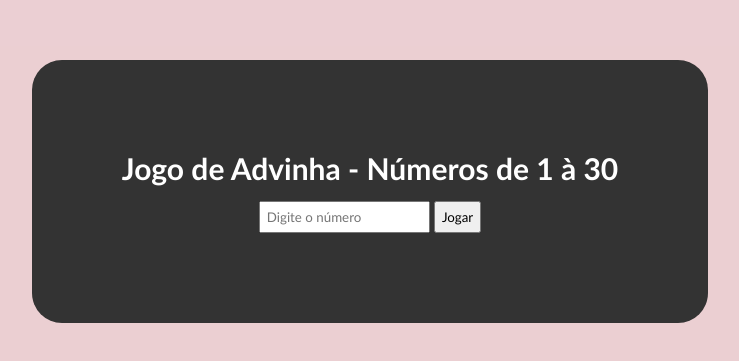
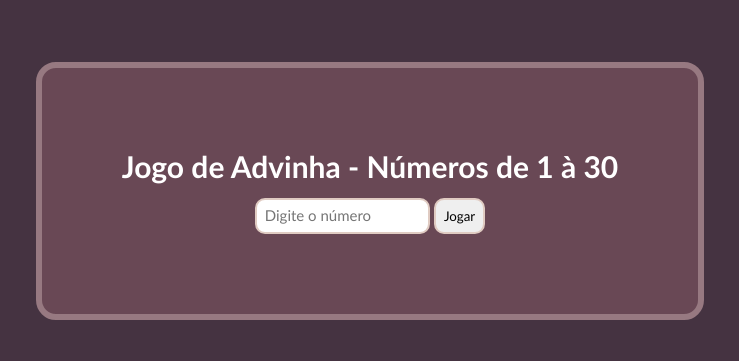
Before and after one commit to jhonyalife/jhonyalife-advinha, a plain HTML site: page index.html in a window 1280 px wide. Shown: the part 209-570 px from the top of the page, without its empty margins (270-1009 px from the left). Drawn offline with Linux system fonts and the light colour scheme.

Commit message:
Update style.css

```diff
--- a/style.css/style.css
+++ b/style.css/style.css
@@ -5,35 +5,49 @@
     font-family: 'Gill Sans', 'Gill Sans MT', Calibri, 'Trebuchet MS', sans-serif;
 }
 
-main{
+.color1 {color: #453341;}
+.color2 {color: #694855;}
+.color3 {color: #977981;}
+.color4 {color: #caa8ab;}
+.color5 {color: #e0cbc2;}
 
+
+main,body{
     width: 100vw;
     height: 100vh;
-    background: #9123;
+    background: #453341;
     display: flex;
     justify-content: center;
     align-items: center;
 
+
 }section{
-   text-align: center;
-    padding: 90px;
-    border-radius: 30px;
-    background-color: #333;
+    padding: 80px;
+    border-radius: 20px;
+    text-align: center;
+    background-color:#694855;
+    border: 6px solid #977981;
 }
 h1{
-    margin-bottom: 15px;
+    margin-bottom: 14px;
     color: #ffff;
     font-size: 30px;
 
 }
 input, button{
-    padding: 6px;
+    padding: 8px;
+    border-radius: 10px;
+    border: 2px solid #e0cbc2;
+}
+
+input::placeholder{
+    font-size: 15px;
 }
 
 #button{
-    animation-duration: 3s;
+    animation-duration: 0.3s;
 
 }
 #button:hover{
-    background-color: aqua;
+    background-color: #caa8ab;
 }
```
